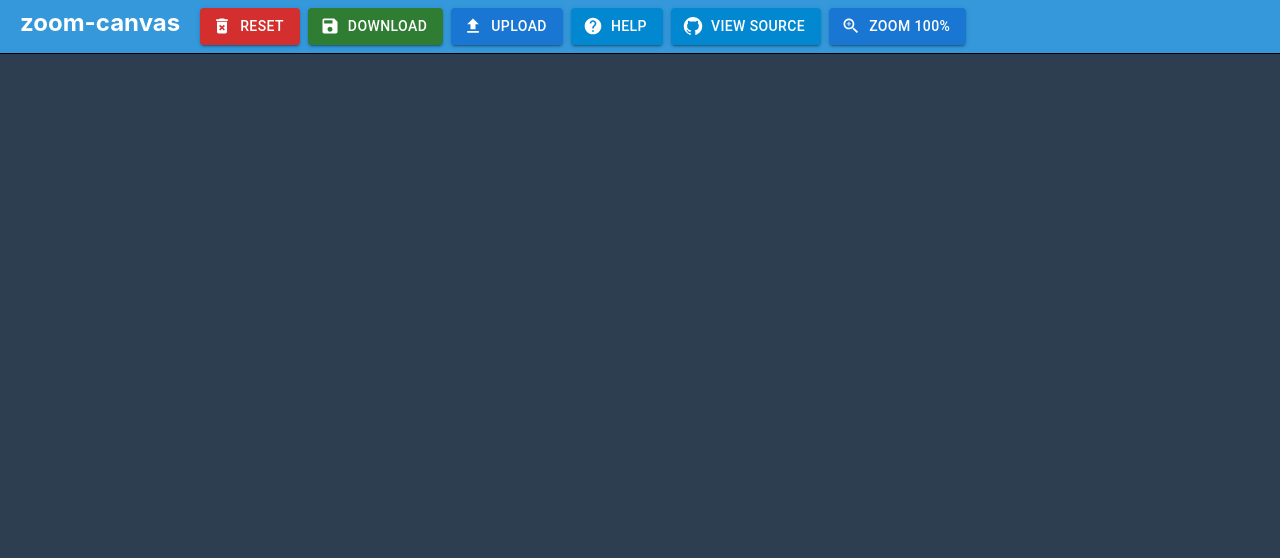
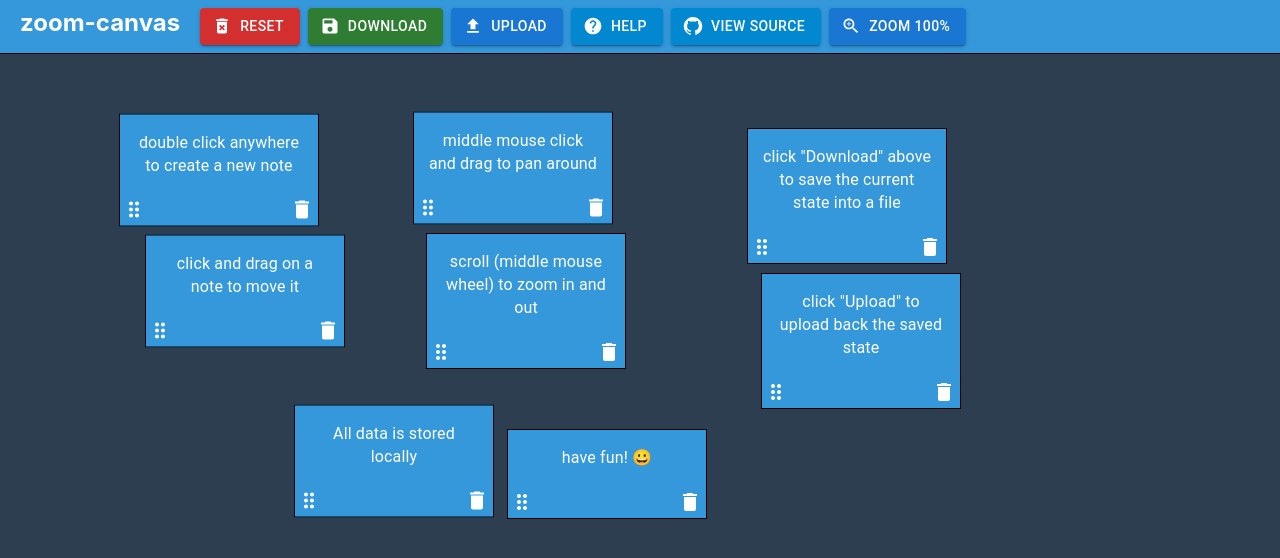
Before and after one commit to lunafutures/zoom-canvas, a React (Create React App) app: page / in a window 1280 px wide. Shown: the top 558 px of the page. Built offline with nearby package versions, Linux system fonts and the light colour scheme.

Commit message:
Make first time notes

```diff
--- a/src/App.tsx
+++ b/src/App.tsx
@@ -1,18 +1,8 @@
-import { Routes, Route, HashRouter } from "react-router-dom";
 import "./App.scss";
-
 import { CanvasComponent } from "./canvas-component";
-import { DemoComponent } from "./demo-component";
 
 function App() {
-  return (
-    <HashRouter>
-      <Routes>
-        <Route path="/demo" element={<DemoComponent />} />
-        <Route path="/" element={<CanvasComponent />} />
-      </Routes>
-    </HashRouter>
-  );
+  return <CanvasComponent />;
 }
 
 export default App;
--- /dev/null
+++ b/src/first-time.ts
@@ -0,0 +1,76 @@
+import { Point } from "./common";
+import { AllNotesState } from "./note-reducer";
+
+export const initialNoteState: AllNotesState = {
+  idMax: 43,
+  zIndexMax: 60,
+  delta: undefined,
+  center: new Point(0, 0),
+  zoom: 1.0,
+  notes: [
+    {
+      id: 1,
+      x: 219,
+      y: 116,
+      zIndex: 14,
+      isActive: false,
+      text: "double click anywhere to create a new note",
+    },
+    {
+      id: 2,
+      x: 245,
+      y: 237,
+      zIndex: 50,
+      isActive: false,
+      text: "click and drag on a note to move it",
+    },
+    {
+      id: 3,
+      x: 513,
+      y: 114,
+      zIndex: 38,
+      isActive: false,
+      text: "middle mouse click and drag to pan around",
+    },
+    {
+      id: 4,
+      x: 526,
+      y: 247,
+      zIndex: 48,
+      isActive: false,
+      text: "scroll (middle mouse wheel) to zoom in and out",
+    },
+    {
+      id: 5,
+      x: 847,
+      y: 142,
+      zIndex: 42,
+      isActive: false,
+      text: 'click "Download" above to save the current state into a file',
+    },
+    {
+      id: 6,
+      x: 861,
+      y: 287,
+      zIndex: 52,
+      isActive: false,
+      text: 'click "Upload" to upload back the saved state',
+    },
+    {
+      id: 7,
+      x: 607,
+      y: 420,
+      zIndex: 60,
+      isActive: false,
+      text: "have fun! 😀",
+    },
+    {
+      id: 8,
+      x: 394,
+      y: 407,
+      zIndex: 54,
+      isActive: false,
+      text: "All data is stored locally",
+    },
+  ],
+};
--- a/src/note-reducer.ts
+++ b/src/note-reducer.ts
@@ -1,6 +1,7 @@
 import React from "react";
 import _ from "lodash";
 import { Point } from "./common";
+import { initialNoteState } from "./first-time";
 
 /** Select a note (and deselect all others).
  * @property {number} id - id of the note to be selected.
@@ -158,14 +159,6 @@ export interface NoteState {
 
 /** Function that manipulates the current {@ref AllNotesState} through {@ref NoteReducerAction}. */
 export function useNoteReducer() {
-  const initialNoteState: AllNotesState = {
-    notes: [],
-    zIndexMax: 0,
-    idMax: 0,
-    delta: undefined,
-    center: new Point(0, 0),
-    zoom: 1.0,
-  };
   const [notes, dispatchNotes] = React.useReducer(
     noteReducer,
     undefined,
```
